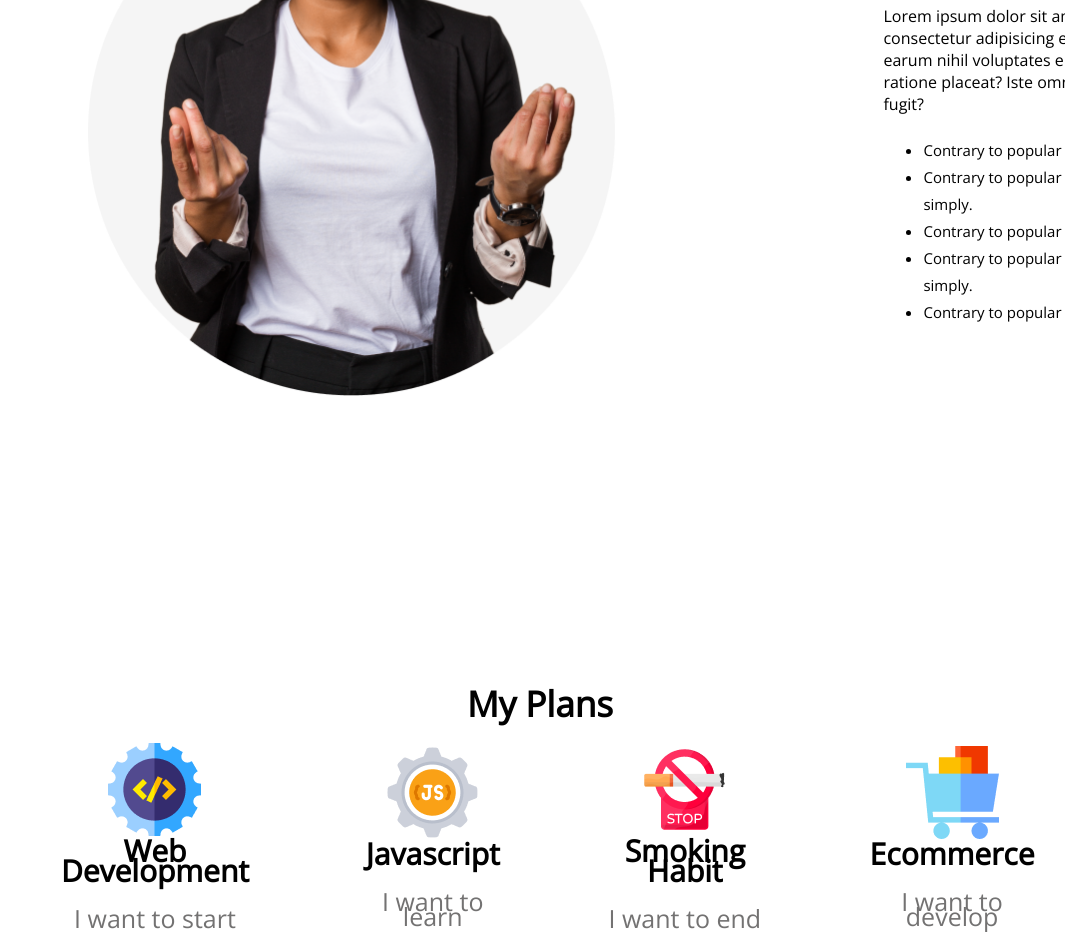
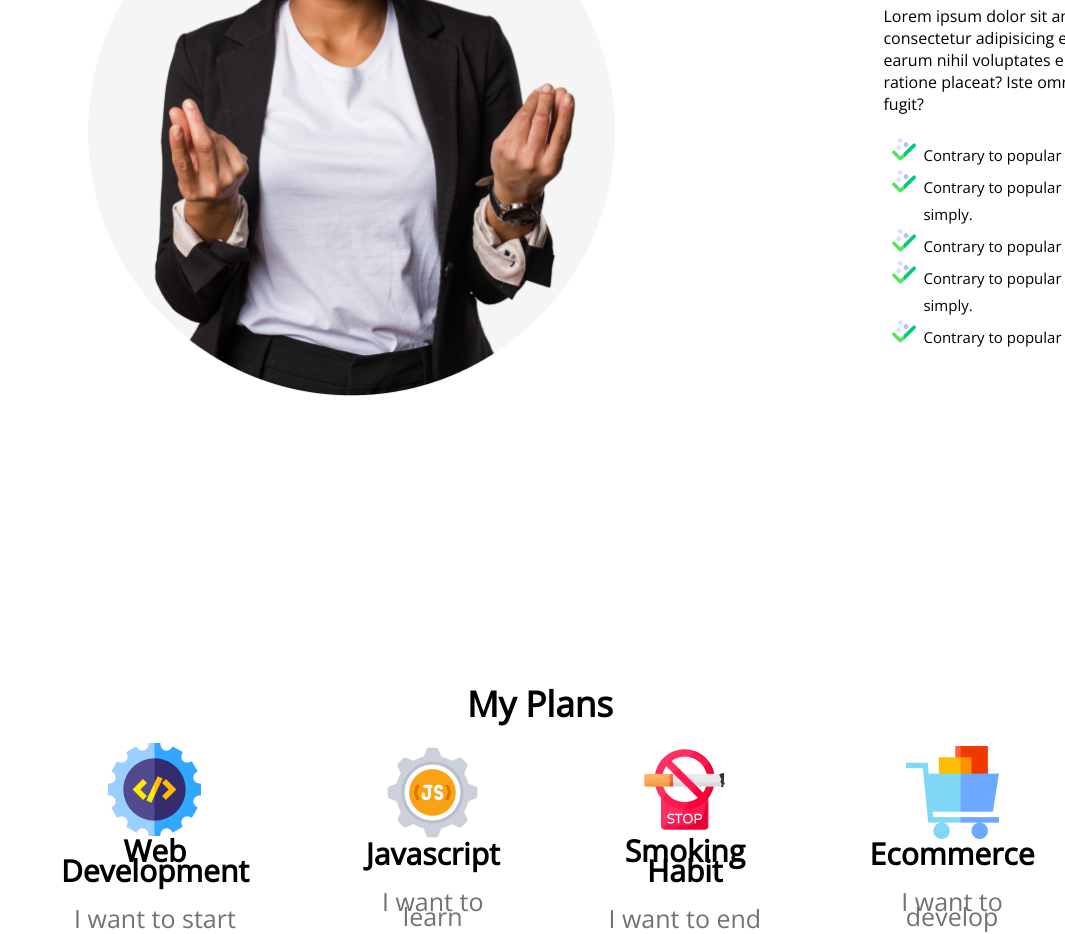
Before and after one commit to humaira1997/first-cw, a plain HTML site: page index.html in a window 1280 px wide. Shown: the part 1240-2174 px from the top of the page, without its empty margins (215-1280 px from the left). Drawn offline with nearby package versions, Linux system fonts and the light colour scheme.

Commit message:
added sections

```diff
--- a/index.html
+++ b/index.html
@@ -38,7 +38,7 @@
                     <h2 class="div-title2"><b>My failures of</b><br><b>previous year</b></h2><br>
                     <p class="div-discription2">Lorem ipsum dolor sit amet consectetur adipisicing elit. Tenetur earum
                         nihil voluptates eligendi ratione placeat? Iste omnis nemo vel fugit?</p><br>
-                    <ul class="list">
+                    <ul class="list" style="list-style-image: url(images/icons/tick.png);">
                         <li class="line">Contrary to popular belief.</li>
                         <li class="line">Contrary to popular belief, is not simply.</li>
                         <li class="line">Contrary to popular belief.</li>
--- a/styles/css.css
+++ b/styles/css.css
@@ -82,9 +82,6 @@ section.prev-year-fails {
     height: 26px;
     line-height: 1.8;
 font-size: 15px;
-}
-ul{
-    list-style-image: url();
 }
 
 /* my plans styles */
```
